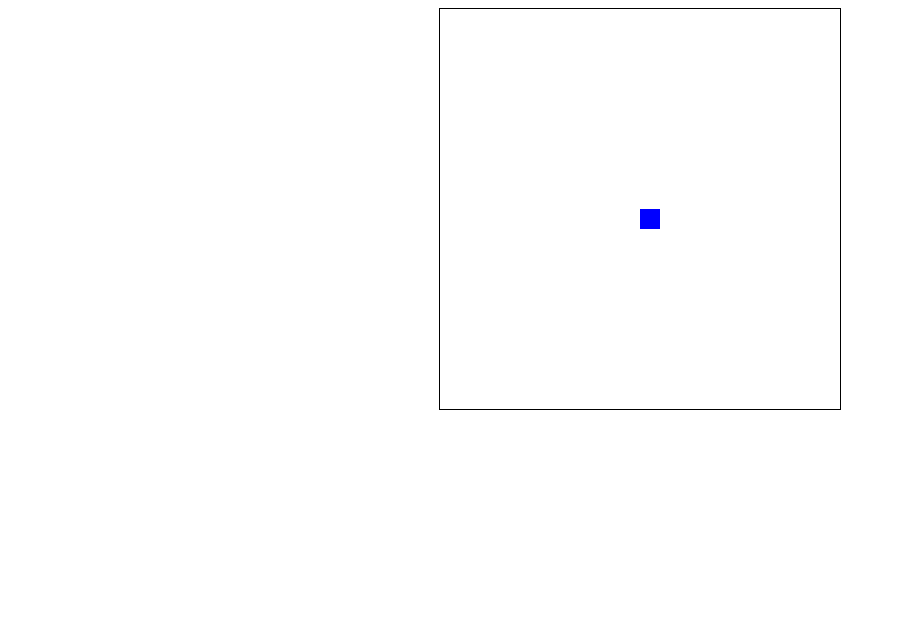
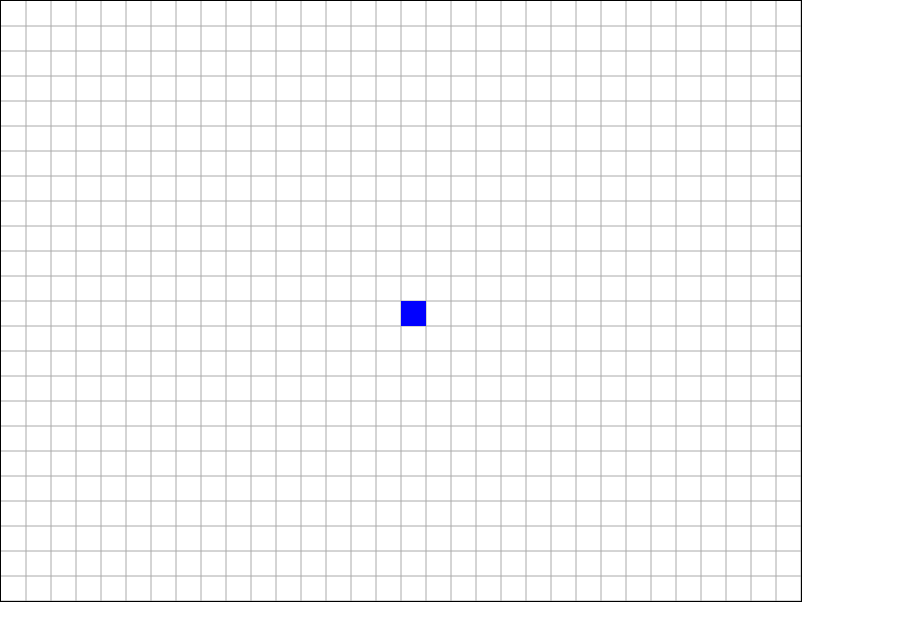
Before and after one commit to nathanphoffman/Tests, a plain HTML site: page CanvasGame/index.html in a window 1280 px wide. Shown: the whole page, without its empty margins (0-904 px from the left). Drawn offline with Linux system fonts and the light colour scheme.

Commit message:
CanvasGame: Added chessboard pattern overlay

```diff
--- a/CanvasGame/index.html
+++ b/CanvasGame/index.html
@@ -10,13 +10,19 @@
       border: 1px solid black;
       display: block;
       margin: 0 auto;
+      position: absolute;
+    top: 0;
+    left: 0;
     }
   </style>
   <!--<script type="module" src="/src/main.ts"></script>-->
 </head>
 
 <body>
-  <canvas id="gameCanvas" width="400" height="400"></canvas>
+  <div>
+    <canvas style="z-index:10" id="gameCanvas" width="800" height="600"></canvas>
+    <canvas id="gameCanvas2" width="800" height="600"></canvas>
+  </div>
   <script>
     const canvas = document.getElementById('gameCanvas');
     const ctx = canvas.getContext('2d');
@@ -25,7 +31,7 @@
     let y = 50; // Starting y position
     const targetX = 300; // Target x position
     const targetY = 50; // Target y position
-    const MOVE_AMOUNT = 10;
+    const MOVE_AMOUNT = 25;
 
     function animate() {
       ctx.clearRect(0, 0, canvas.width, canvas.height); // Clear canvas
@@ -43,20 +49,50 @@
     let player = {
       x: canvas.width / 2,
       y: canvas.height / 2,
-      size: 20,
+      size: 25,
       color: 'blue'
     };
+
+    const canvas2 = document.getElementById('gameCanvas2');
+    const ctx2 = canvas2.getContext('2d');
+
+    function drawLine(start, end) {
+      // Define a new path
+      ctx2.beginPath();
+
+      // Set a start-point
+      ctx2.moveTo(...start);
+
+      // Set an end-point
+      ctx2.lineTo(...end);
+
+      ctx2.lineWidth = 1;
+      ctx2.strokeStyle = "#aaa"
+
+      // Stroke it (Do the Drawing)
+      ctx2.stroke();
+    }
+
+
+    const loops_x = Math.floor(600/25);
+    const loops_y = Math.floor(800/25);
+
+    [...new Array(loops_x)].forEach((x,i)=>drawLine([0,(i+1)*25],[800, (i+1)*25]));
+    [...new Array(loops_y)].forEach((x,i)=>drawLine([(i+1)*25, 0],[(i+1)*25, 600]));
+
+
+    //drawLine();
 
     function drawPlayer() {
       ctx.fillStyle = player.color;
       ctx.fillRect(player.x, player.y, player.size, player.size);
     }
 
-  function getCanvasPosition() {
+    function getCanvasPosition() {
       const rect = canvas.getBoundingClientRect()
-      const x = event.clientX - rect.left
-      const y = event.clientY - rect.top
-      return [x,y]
+      const x = event.clientX - rect.left - player.size / 2.25
+      const y = event.clientY - rect.top - player.size / 2.25
+      return [x, y]
     }
 
 
@@ -66,15 +102,14 @@
       const [x1, y1] = [player.x, player.y];
       const [x2, y2] = currentMoveTo;
 
-      console.log([x1, y1],[x2, y2]);
+      console.log([x1, y1], [x2, y2]);
 
-      const MOVE_ERROR = MOVE_AMOUNT/2;
+      const MOVE_ERROR = MOVE_AMOUNT / 2;
 
-      if(x1-MOVE_ERROR > x2) player.x -= MOVE_AMOUNT;
-      if(x1+MOVE_ERROR < x2) player.x += MOVE_AMOUNT;
-
-      if(y1-MOVE_ERROR > y2) player.y -= MOVE_AMOUNT;
-      if(y1+MOVE_ERROR < y2) player.y += MOVE_AMOUNT;
+      if (x1 - MOVE_ERROR > x2) player.x -= MOVE_AMOUNT;
+      if (x1 + MOVE_ERROR < x2) player.x += MOVE_AMOUNT;
+      if (y1 - MOVE_ERROR > y2) player.y -= MOVE_AMOUNT;
+      if (y1 + MOVE_ERROR < y2) player.y += MOVE_AMOUNT;
 
 
     }
@@ -82,9 +117,9 @@
 
     function gameLoop() {
       ctx.clearRect(0, 0, canvas.width, canvas.height);
-      if(currentMoveTo.length > 0) moveToCurrent();
+      if (currentMoveTo.length > 0) moveToCurrent();
       drawPlayer();
-      requestAnimationFrame(()=>setTimeout(gameLoop,33));
+      requestAnimationFrame(() => setTimeout(gameLoop, 100));
     }
 
 
```
